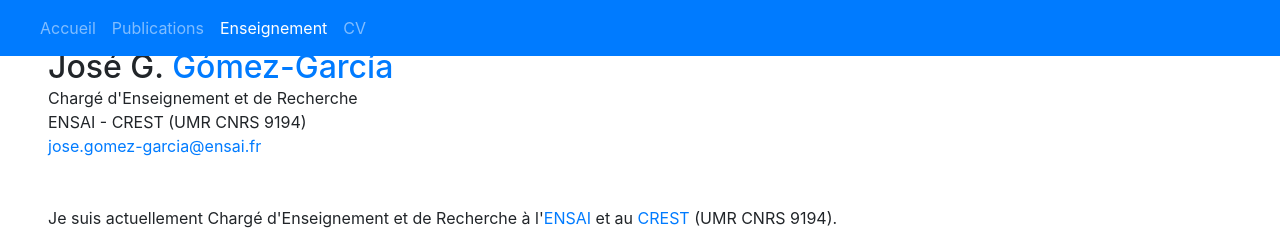
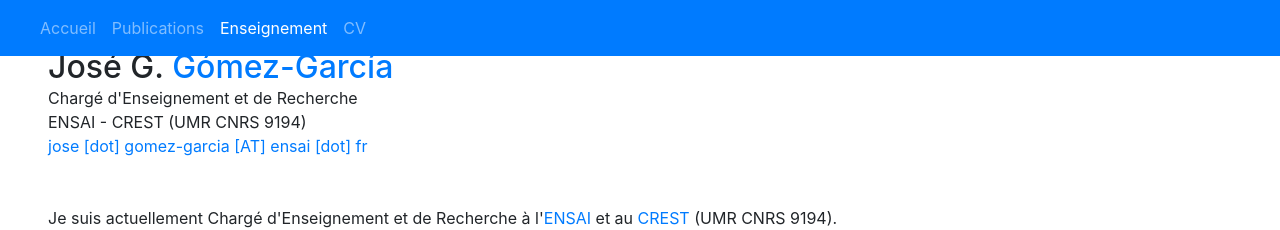
Before and after one commit to jose3g/jose3g.github.io, a website with bundled scripts: page index.html in a window 1280 px wide. Shown: the top 230 px of the page. Built offline with nearby package versions, Linux system fonts and the light colour scheme; a web font is replaced by a local one.

Commit message:
Add files via upload

```diff
--- a/index.html
+++ b/index.html
@@ -74,7 +74,7 @@
               <!--<div class="subheading mb-0">-->
             <div class="mb-0"> ENSAI - CREST (UMR CNRS 9194)
                   <div class="mb-5">
-                      <a href="mailto:jose.gomez-garcia@ensai.fr">jose.gomez-garcia@ensai.fr</a>
+                      <a href="">jose [dot] gomez-garcia [AT] ensai [dot] fr</a>
                   </div>
               </div>
             </div>
```
